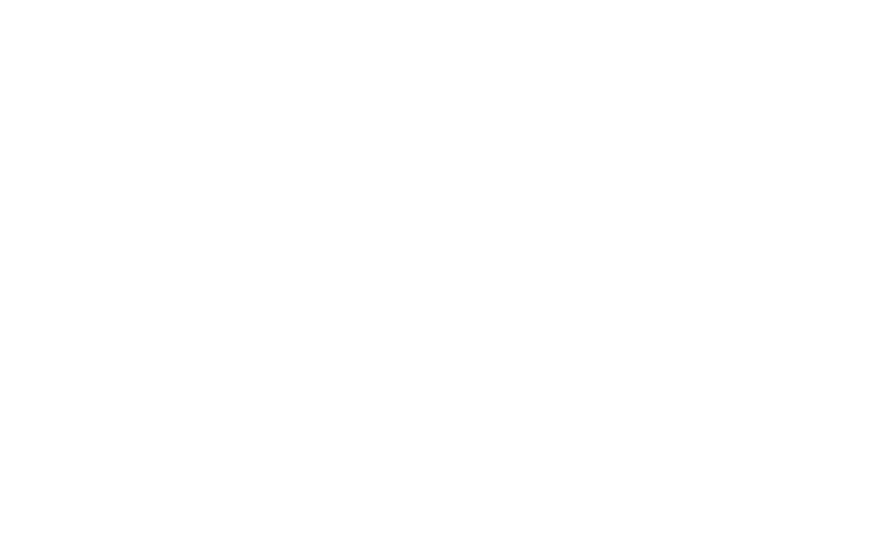
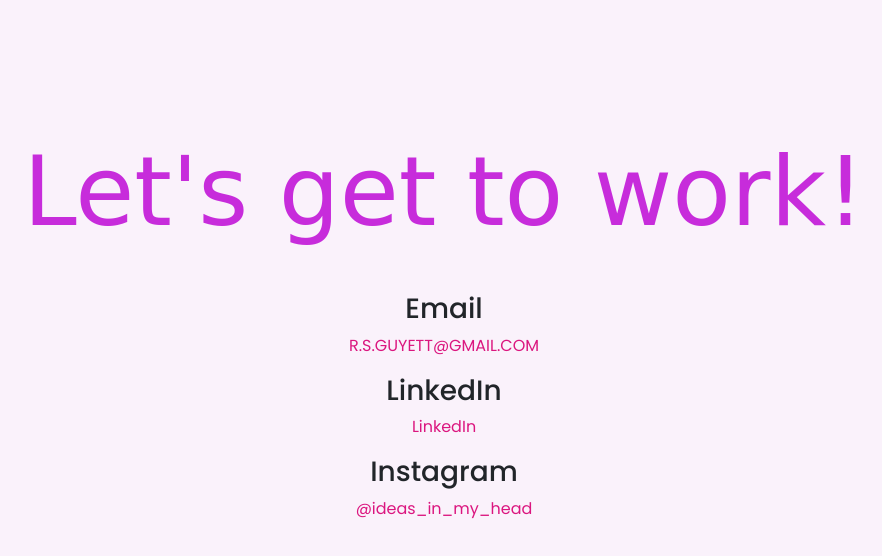
Before and after one commit to RGuy2025/SheCodes-Portfolio-Project, a plain HTML site: page contact.html in a window 1280 px wide. Shown: the whole page, without its empty margins (196-1078 px from the left). Drawn offline with nearby package versions, Linux system fonts and the light colour scheme; a web font is replaced by a local one.

Commit message:
worked on the contact page

```diff
--- a/contact.html
+++ b/contact.html
@@ -19,8 +19,14 @@
   <title>Rachel Guyett's SheCodes Portfolio Contact Page</title>
 </head>
 
-<body>
-
+<body class="contact-me">
+  <h1>Let's get to work!</h1>
+  <h3>Email</h3>
+  <p><a href="mailto:r.s.guyett@gmail.com">R.S.GUYETT@GMAIL.COM</a></p>
+  <h3>LinkedIn</h3>
+  <p><a href="www.linkedin.com/in/rachelguyett" target="_blank">LinkedIn</a></p>
+  <h3>Instagram</h3>
+  <p><a href="https://www.instagram.com/ideas_in_my_head/#" target="_blank">@ideas_in_my_head</a></p>
 </body>
 
 </html>
--- a/src/style.css
+++ b/src/style.css
@@ -79,6 +79,18 @@ h1 {
 .projects img {
   max-height: 50%;
 }
+.contact-me {
+  padding: 100px 20px 60px 20px;
+  background-color: var(--default-background-colour);
+}
+.contact-me a {
+  text-decoration: none;
+  color: var(--secondary-colour);
+}
+.contact-me a:hover {
+  color: var(--quaternary-colour);
+  transition: ease-in-out 500ms;
+}
 
 @media (max-width: 900px) {
   h1 {
```
